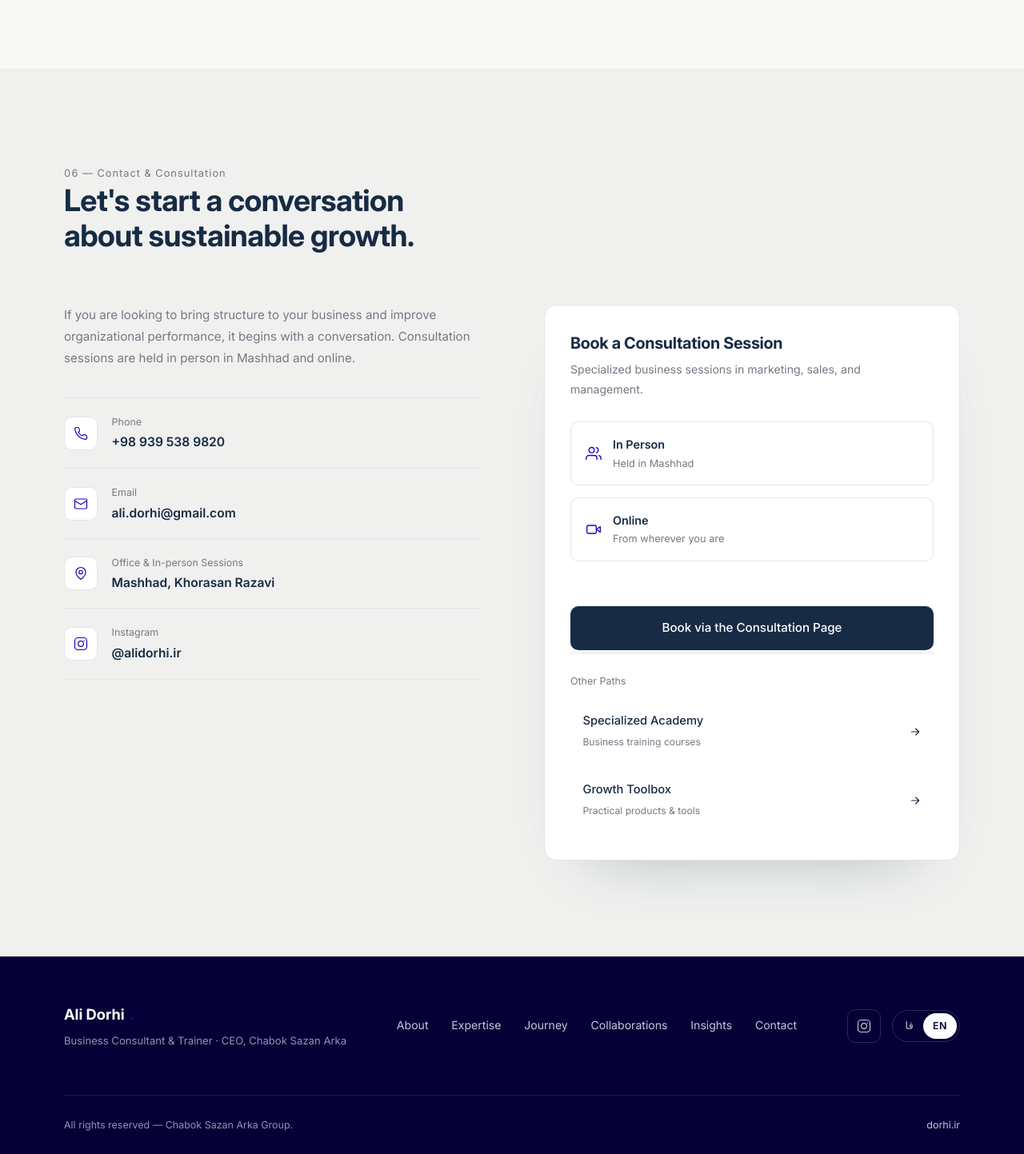
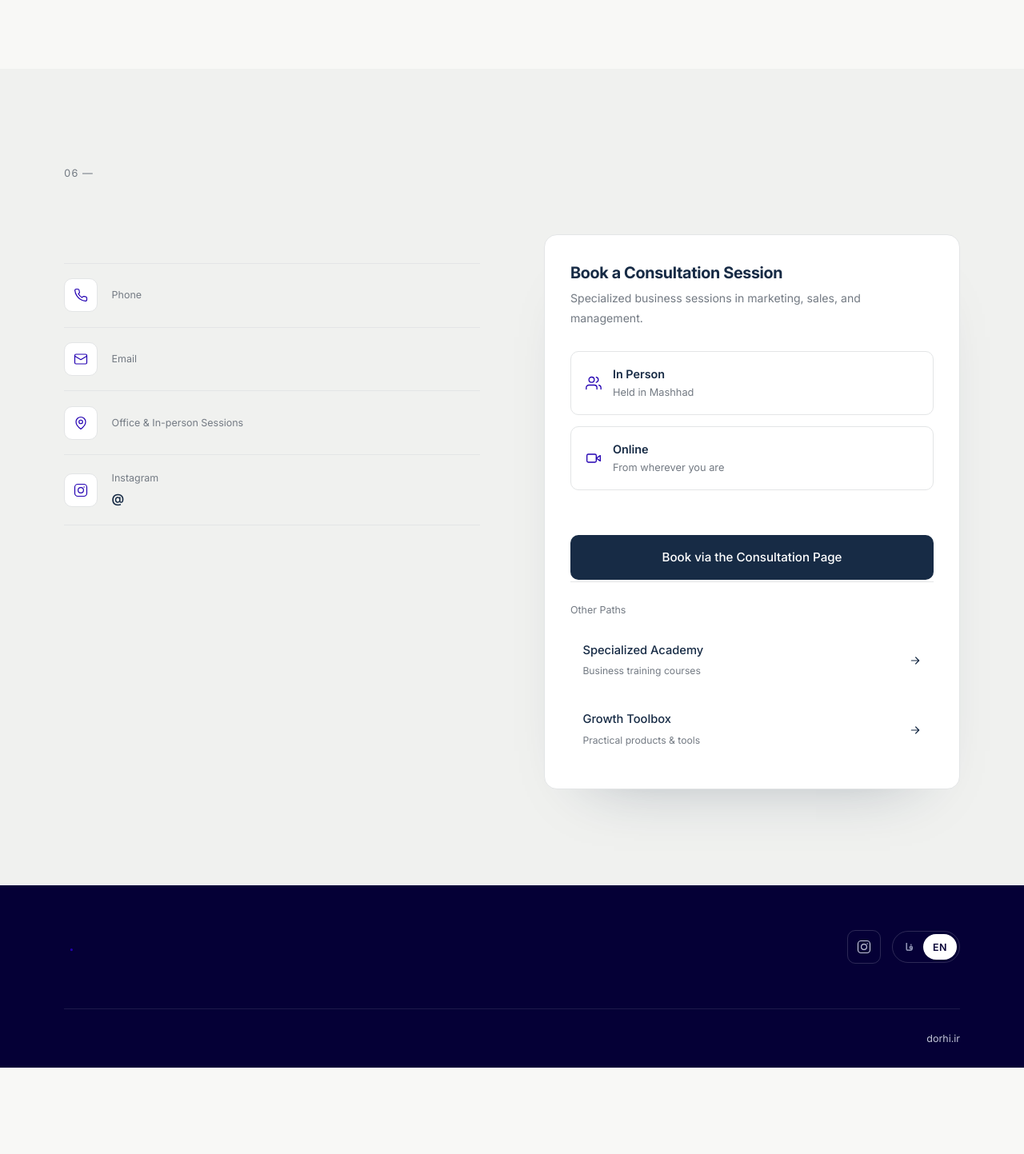
Before and after one commit to SoheilJA/mr-dorhi-resume, a Laravel app: page /en in a window 1280 px wide. Shown: the part 4560-6003 px from the top of the page at 80% size. After the commit the page ends 5895 px from the top, so only its background shows below. Run offline with Laravel 12, Linux system fonts and the light colour scheme; tables that the repository leaves empty hold one stand-in row (values such as "Sample post"); style sheets or scripts are compiled from the project's sources.

Commit message:
افزودن تنظیمات عمومی و منو و فوتر و بخش تماس به پنل و خواندن از دیتابیس

```diff
--- /dev/null
+++ b/lang/en/site.php
@@ -0,0 +1,14 @@
+<?php
+
+
+return [
+    'skip' => 'Skip to main content',
+    'main_nav' => 'Main navigation',
+    'toggle_menu' => 'Toggle menu',
+    'open_menu' => 'Open menu',
+    'close_menu' => 'Close menu',
+    'mobile_menu' => 'Mobile menu',
+    'lang_switch' => 'Select language',
+    'home_aria' => ':name — Home',
+    'instagram' => 'Instagram',
+];
--- a/resources/views/layouts/app.blade.php
+++ b/resources/views/layouts/app.blade.php
@@ -10,10 +10,11 @@
           content="وب‌سایت رسمی علی درحی؛ مشاور و مدرس کسب‌وکار و مدیرعامل شرکت مشاوره سازمانی چابک‌سازان آرکا. ۲۰ سال تجربه اجرایی و عملیاتی در صنعت؛ مشاوره سازمانی، بازاریابی، فروش و مدیریت."/>
     <meta name="robots" content="index, follow"/>
     <meta name="author" content="Ali Dorhi"/>
-    <link rel="canonical" href="{{ route('home', ['locale' => app()->getLocale()]) }}" />
-    <link rel="alternate" hreflang="fa" href="{{ route('home', ['locale' => 'fa']) }}" />
-    <link rel="alternate" hreflang="en" href="{{ route('home', ['locale' => 'en']) }}" />
-    <link rel="alternate" hreflang="x-default" href="{{ route('home', ['locale' => 'en']) }}" />    <meta name="theme-color" content="#F8F8F6"/>
+    <link rel="canonical" href="{{ route('home', ['locale' => app()->getLocale()]) }}"/>
+    <link rel="alternate" hreflang="fa" href="{{ route('home', ['locale' => 'fa']) }}"/>
+    <link rel="alternate" hreflang="en" href="{{ route('home', ['locale' => 'en']) }}"/>
+    <link rel="alternate" hreflang="x-default" href="{{ route('home', ['locale' => 'en']) }}"/>
+    <meta name="theme-color" content="#F8F8F6"/>
 
     <!-- Open Graph -->
     <meta property="og:type" content="website"/>
@@ -187,15 +188,16 @@
 </head>
 
 <body>
-<a class="skip-link" href="#main" data-i18n="a11y.skip">پرش به محتوای اصلی</a>
-
+<a class="skip-link" href="#main">{{ __('site.skip') }}</a>
 <!-- ================= Preloader ================= -->
 <div id="preloader" aria-hidden="true">
-    <div class="preloader-mark"><span data-i18n="preloader.mark">علی درحی</span><i>.</i></div>
+    <div class="preloader-mark">
+        <span>{{ \App\Support\Site::text('general.brand_name') }}</span>
+        <i>.</i></div>
     <div class="preloader-line">
         <div class="preloader-fill"></div>
     </div>
-    <div class="preloader-caption" data-i18n="preloader.caption">dorhi.ir</div>
+    <div class="preloader-caption">dorhi.ir</div>
 </div>
 
 @include('partials.header')
--- a/resources/views/partials/footer.blade.php
+++ b/resources/views/partials/footer.blade.php
@@ -1,32 +1,29 @@
-<!-- ================= Footer ================= -->
+@use('App\Support\Site')
 <footer class="site-footer">
     <div class="container-x">
         <div class="footer-top">
             <div>
                 <a class="brand" href="#hero" style="color:#fff">
-                    <span data-i18n="brand.name">علی درحی</span><span class="brand-dot">.</span>
+                    <span>{{ Site::text('general.brand_name') }}</span><span class="brand-dot">.</span>
                 </a>
-                <p class="footer-brand-role" data-i18n="footer.role">مشاور و مدرس کسب‌وکار · مدیرعامل چابک‌سازان
-                    آرکا</p>
+                <p class="footer-brand-role">{{ Site::text('general.footer_role') }}</p>
             </div>
 
-            <nav class="footer-nav" data-i18n-attr="aria-label:a11y.mainNav" aria-label="ناوبری اصلی">
-                <a href="#about" data-i18n="nav.about">درباره</a>
-                <a href="#expertise" data-i18n="nav.expertise">تخصص‌ها</a>
-                <a href="#journey" data-i18n="nav.journey">مسیر حرفه‌ای</a>
-                <a href="#collaborations" data-i18n="nav.collaborations">همراهان</a>
-                <a href="#insights" data-i18n="nav.insights">دیدگاه‌ها</a>
-                <a href="#contact" data-i18n="nav.contact">تماس</a>
+            <nav class="footer-nav" aria-label="{{ __('site.main_nav') }}">
+                <a href="#about">{{ Site::text('general.nav_about') }}</a>
+                <a href="#expertise">{{ Site::text('general.nav_expertise') }}</a>
+                <a href="#journey">{{ Site::text('general.nav_journey') }}</a>
+                <a href="#collaborations">{{ Site::text('general.nav_collab') }}</a>
+                <a href="#insights">{{ Site::text('general.nav_insights') }}</a>
+                <a href="#contact">{{ Site::text('general.nav_contact') }}</a>
             </nav>
 
             <div class="footer-social">
-                <a class="social-btn" href="https://www.instagram.com/alidorhi.ir" target="_blank" rel="noopener"
-                   data-i18n-attr="aria-label:footer.instagram" aria-label="اینستاگرام">
-                    <svg width="18" height="18" viewBox="0 0 24 24" fill="none" stroke="currentColor"
-                         stroke-width="1.6" stroke-linecap="round" stroke-linejoin="round" aria-hidden="true">
-                        <rect x="2" y="2" width="20" height="20" rx="5"/>
-                        <circle cx="12" cy="12" r="4.5"/>
-                        <circle cx="17.5" cy="6.5" r="1" fill="currentColor" stroke="none"/>
+                <a class="social-btn" href="https://www.instagram.com/{{ Site::get('general.instagram') }}" target="_blank" rel="noopener" aria-label="{{ __('site.instagram') }}">
+                    <svg width="18" height="18" viewBox="0 0 24 24" fill="none" stroke="currentColor" stroke-width="1.6" stroke-linecap="round" stroke-linejoin="round" aria-hidden="true">
+                        <rect x="2" y="2" width="20" height="20" rx="5" />
+                        <circle cx="12" cy="12" r="4.5" />
+                        <circle cx="17.5" cy="6.5" r="1" fill="currentColor" stroke="none" />
                     </svg>
                 </a>
                 <div class="lang-switch lang-switch--footer">
@@ -36,7 +33,7 @@
         </div>
 
         <div class="footer-bottom">
-            <p data-i18n="footer.copyright">کلیه حقوق این وب‌سایت محفوظ و متعلق به مجموعه چابک‌سازان آرکا است.</p>
+            <p>{{ Site::text('general.footer_copyright') }}</p>
             <a class="fb-link" href="https://dorhi.ir/" target="_blank" rel="noopener">dorhi.ir</a>
         </div>
     </div>
--- a/resources/views/partials/header.blade.php
+++ b/resources/views/partials/header.blade.php
@@ -1,29 +1,26 @@
-    <!-- ================= Header ================= -->
+@use('App\Support\Site')
 <header id="site-header">
     <div class="container-x">
         <div class="header-inner">
-                <a class="brand" href="#hero" data-i18n-attr="aria-label:nav.home" aria-label="علی درحی — صفحه نخست">
-                    <span data-i18n="brand.name">علی درحی</span><span class="brand-dot">.</span>
+            <a class="brand" href="#hero" aria-label="{{ __('site.home_aria', ['name' => Site::text('general.brand_name')]) }}">
+                <span>{{ Site::text('general.brand_name') }}</span><span class="brand-dot">.</span>
             </a>
 
-                <nav class="nav-links" data-i18n-attr="aria-label:a11y.mainNav" aria-label="ناوبری اصلی">
-                    <a class="nav-link" href="#about" data-i18n="nav.about">درباره</a>
-                    <a class="nav-link" href="#expertise" data-i18n="nav.expertise">تخصص‌ها</a>
-                    <a class="nav-link" href="#journey" data-i18n="nav.journey">مسیر حرفه‌ای</a>
-                    <a class="nav-link" href="#collaborations" data-i18n="nav.collaborations">همراهان</a>
-                    <a class="nav-link" href="#insights" data-i18n="nav.insights">دیدگاه‌ها</a>
+            <nav class="nav-links" aria-label="{{ __('site.main_nav') }}">
+                <a class="nav-link" href="#about">{{ Site::text('general.nav_about') }}</a>
+                <a class="nav-link" href="#expertise">{{ Site::text('general.nav_expertise') }}</a>
+                <a class="nav-link" href="#journey">{{ Site::text('general.nav_journey') }}</a>
+                <a class="nav-link" href="#collaborations">{{ Site::text('general.nav_collab') }}</a>
+                <a class="nav-link" href="#insights">{{ Site::text('general.nav_insights') }}</a>
             </nav>
 
             <div class="header-actions">
-                    <div class="lang-switch" role="group" data-i18n-attr="aria-label:a11y.langSwitch"
-                        aria-label="انتخاب زبان">
+                <div class="lang-switch" role="group" aria-label="{{ __('site.lang_switch') }}">
                     @include('partials.lang-switch')
                 </div>
-                    <a class="btn btn-primary header-cta" href="https://dorhi.ir/counseling/" target="_blank"
-                        rel="noopener" data-i18n="nav.cta">رزرو مشاوره</a>
-                    <button class="menu-toggle" id="menu-toggle" type="button" aria-expanded="false"
-                        aria-controls="mobile-menu" data-i18n-attr="aria-label:a11y.toggleMenu"
-                        aria-label="باز و بسته کردن منو">
+                <a class="btn btn-primary header-cta" href="{{ Site::get('general.booking_url') }}" target="_blank" rel="noopener">{{ Site::text('general.nav_cta') }}</a>
+                <button class="menu-toggle" id="menu-toggle" type="button" aria-expanded="false" aria-controls="mobile-menu"
+                        aria-label="{{ __('site.toggle_menu') }}" data-label-open="{{ __('site.open_menu') }}" data-label-close="{{ __('site.close_menu') }}">
                     <span class="bar"></span><span class="bar"></span><span class="bar"></span>
                 </button>
             </div>
@@ -31,30 +28,19 @@
     </div>
 </header>
 
-    <!-- Mobile menu -->
-    <div id="mobile-menu" data-i18n-attr="aria-label:a11y.mobileMenu" aria-label="منوی موبایل">
+<div id="mobile-menu" aria-label="{{ __('site.mobile_menu') }}">
     <nav>
-            <a class="mobile-link" href="#about"><span data-i18n="nav.about">درباره</span><span class="m-index"
-                    data-digits="01">۰۱</span></a>
-            <a class="mobile-link" href="#expertise"><span data-i18n="nav.expertise">تخصص‌ها</span><span class="m-index"
-                    data-digits="02">۰۲</span></a>
-            <a class="mobile-link" href="#journey"><span data-i18n="nav.journey">مسیر حرفه‌ای</span><span
-                    class="m-index" data-digits="03">۰۳</span></a>
-            <a class="mobile-link" href="#collaborations"><span data-i18n="nav.collaborations">همراهان</span><span
-                    class="m-index" data-digits="04">۰۴</span></a>
-            <a class="mobile-link" href="#insights"><span data-i18n="nav.insights">دیدگاه‌ها</span><span class="m-index"
-                    data-digits="05">۰۵</span></a>
-            <a class="mobile-link" href="#contact"><span data-i18n="nav.contact">تماس</span><span class="m-index"
-                    data-digits="06">۰۶</span></a>
+        <a class="mobile-link" href="#about"><span>{{ Site::text('general.nav_about') }}</span><span class="m-index">{{ Site::number('01') }}</span></a>
+        <a class="mobile-link" href="#expertise"><span>{{ Site::text('general.nav_expertise') }}</span><span class="m-index">{{ Site::number('02') }}</span></a>
+        <a class="mobile-link" href="#journey"><span>{{ Site::text('general.nav_journey') }}</span><span class="m-index">{{ Site::number('03') }}</span></a>
+        <a class="mobile-link" href="#collaborations"><span>{{ Site::text('general.nav_collab') }}</span><span class="m-index">{{ Site::number('04') }}</span></a>
+        <a class="mobile-link" href="#insights"><span>{{ Site::text('general.nav_insights') }}</span><span class="m-index">{{ Site::number('05') }}</span></a>
+        <a class="mobile-link" href="#contact"><span>{{ Site::text('general.nav_contact') }}</span><span class="m-index">{{ Site::number('06') }}</span></a>
     </nav>
     <div class="mobile-menu-foot">
         <div class="lang-switch">
-                <button class="lang-btn" type="button" data-lang="fa" aria-pressed="true"
-                    data-i18n-attr="aria-label:a11y.langFa" aria-label="فارسی">فا</button>
-                <button class="lang-btn" type="button" data-lang="en" aria-pressed="false"
-                    data-i18n-attr="aria-label:a11y.langEn" aria-label="انگلیسی">EN</button>
+            @include('partials.lang-switch')
         </div>
-            <a class="btn btn-primary" href="https://dorhi.ir/counseling/" target="_blank" rel="noopener"
-                data-i18n="nav.cta">رزرو مشاوره</a>
+        <a class="btn btn-primary" href="{{ Site::get('general.booking_url') }}" target="_blank" rel="noopener">{{ Site::text('general.nav_cta') }}</a>
     </div>
 </div>
--- a/resources/views/sections/contact.blade.php
+++ b/resources/views/sections/contact.blade.php
@@ -1,20 +1,15 @@
+@use('App\Support\Site')
 <!-- ================= 06 · Contact ================= -->
 <section class="section section-alt" id="contact" aria-labelledby="contact-title">
     <div class="container-x">
         <div class="section-head">
-                    <p class="section-index" data-i18n="contact.index">۰۶ — تماس و مشاوره</p>
-                    <h2 class="section-title" id="contact-title" data-i18n="contact.title">برای ساختن مسیر رشد،
-                        گفتگو را آغاز
-                        کنیم.</h2>
+            <p class="section-index">{{ Site::number('06') }} — {{ Site::text('contact.index_label') }}</p>
+            <h2 class="section-title" id="contact-title">{{ Site::text('contact.title') }}</h2>
         </div>
 
         <div class="contact-grid">
             <div class="contact-info">
-                        <p class="section-sub" style="margin-top:0" data-i18n="contact.desc">اگر به دنبال
-                            ساختارمند کردن کسب‌وکار و
-                            بهبود عملکرد سازمان هستید، از یک گفتگو آغاز کنید. جلسات مشاوره به‌صورت حضوری در مشهد و
-                            آنلاین برگزار
-                            می‌شود.</p>
+                <p class="section-sub" style="margin-top:0">{{ Site::text('contact.desc') }}</p>
 
                 <div class="contact-rows">
                     <div class="info-row">
@@ -23,13 +18,14 @@
                                          stroke="currentColor" stroke-width="1.6" stroke-linecap="round"
                                          stroke-linejoin="round">
                                         <path
-                                            d="M22 16.9v3a2 2 0 0 1-2.2 2 19.8 19.8 0 0 1-8.6-3 19.5 19.5 0 0 1-6-6 19.8 19.8 0 0 1-3-8.7A2 2 0 0 1 4.1 2h3a2 2 0 0 1 2 1.7c.1 1 .4 2 .7 2.8a2 2 0 0 1-.5 2.1L8 10a16 16 0 0 0 6 6l1.4-1.3a2 2 0 0 1 2.1-.5c.9.3 1.9.6 2.8.7a2 2 0 0 1 1.7 2z" />
+                                            d="M22 16.9v3a2 2 0 0 1-2.2 2 19.8 19.8 0 0 1-8.6-3 19.5 19.5 0 0 1-6-6 19.8 19.8 0 0 1-3-8.7A2 2 0 0 1 4.1 2h3a2 2 0 0 1 2 1.7c.1 1 .4 2 .7 2.8a2 2 0 0 1-.5 2.1L8 10a16 16 0 0 0 6 6l1.4-1.3a2 2 0 0 1 2.1-.5c.9.3 1.9.6 2.8.7a2 2 0 0 1 1.7 2z"/>
                                     </svg>
                                 </span>
                         <div>
                             <p class="info-label" data-i18n="contact.phoneLabel">تلفن</p>
-                                    <a class="info-value" href="tel:+989395389820" dir="ltr">+98 939 538
-                                        9820</a>
+                            <a class="info-value"
+                               href="tel:{{ preg_replace('/[^0-9+]/', '', Site::get('general.phone')) }}"
+                               dir="ltr">{{ Site::get('general.phone') }}</a>
                         </div>
                     </div>
 
@@ -38,13 +34,14 @@
                                     <svg width="18" height="18" viewBox="0 0 24 24" fill="none"
                                          stroke="currentColor" stroke-width="1.6" stroke-linecap="round"
                                          stroke-linejoin="round">
-                                        <rect x="2" y="4" width="20" height="16" rx="2" />
-                                        <path d="m22 7-10 6L2 7" />
+                                        <rect x="2" y="4" width="20" height="16" rx="2"/>
+                                        <path d="m22 7-10 6L2 7"/>
                                     </svg>
                                 </span>
                         <div>
                             <p class="info-label" data-i18n="contact.emailLabel">ایمیل</p>
-                                    <a class="info-value" href="mailto:ali.dorhi@gmail.com">ali.dorhi@gmail.com</a>
+                            <a class="info-value"
+                               href="mailto:{{ Site::get('general.email') }}">{{ Site::get('general.email') }}</a>
                         </div>
                     </div>
 
@@ -53,14 +50,13 @@
                                     <svg width="18" height="18" viewBox="0 0 24 24" fill="none"
                                          stroke="currentColor" stroke-width="1.6" stroke-linecap="round"
                                          stroke-linejoin="round">
-                                        <path d="M20 10c0 6-8 12-8 12s-8-6-8-12a8 8 0 0 1 16 0z" />
-                                        <circle cx="12" cy="10" r="3" />
+                                        <path d="M20 10c0 6-8 12-8 12s-8-6-8-12a8 8 0 0 1 16 0z"/>
+                                        <circle cx="12" cy="10" r="3"/>
                                     </svg>
                                 </span>
                         <div>
                             <p class="info-label" data-i18n="contact.locLabel">دفتر و جلسات حضوری</p>
-                                    <p class="info-value fa-inline" data-i18n="contact.locValue">مشهد، خراسان رضوی
-                                    </p>
+                            <p class="info-value fa-inline">{{ Site::text('contact.loc_value') }}</p>
                         </div>
                     </div>
 
@@ -69,16 +65,16 @@
                                     <svg width="18" height="18" viewBox="0 0 24 24" fill="none"
                                          stroke="currentColor" stroke-width="1.6" stroke-linecap="round"
                                          stroke-linejoin="round">
-                                        <rect x="2" y="2" width="20" height="20" rx="5" />
-                                        <circle cx="12" cy="12" r="4.5" />
+                                        <rect x="2" y="2" width="20" height="20" rx="5"/>
+                                        <circle cx="12" cy="12" r="4.5"/>
                                         <circle cx="17.5" cy="6.5" r="1" fill="currentColor"
-                                            stroke="none" />
+                                                stroke="none"/>
                                     </svg>
                                 </span>
                         <div>
                             <p class="info-label" data-i18n="contact.igLabel">اینستاگرام</p>
-                                    <a class="info-value" href="https://www.instagram.com/alidorhi.ir" target="_blank"
-                                        rel="noopener" dir="ltr">@@alidorhi.ir</a>
+                            <a class="info-value" href="https://www.instagram.com/{{ Site::get('general.instagram') }}"
+                               target="_blank" rel="noopener" dir="ltr">&#64;{{ Site::get('general.instagram') }}</a>
                         </div>
                     </div>
                 </div>
@@ -94,9 +90,9 @@
                         <svg width="20" height="20" viewBox="0 0 24 24" fill="none"
                              stroke="currentColor" stroke-width="1.6" stroke-linecap="round"
                              stroke-linejoin="round" aria-hidden="true">
-                                    <path d="M17 21v-2a4 4 0 0 0-4-4H5a4 4 0 0 0-4 4v2" />
-                                    <circle cx="9" cy="7" r="4" />
-                                    <path d="M23 21v-2a4 4 0 0 0-3-3.87M16 3.13a4 4 0 0 1 0 7.75" />
+                            <path d="M17 21v-2a4 4 0 0 0-4-4H5a4 4 0 0 0-4 4v2"/>
+                            <circle cx="9" cy="7" r="4"/>
+                            <path d="M23 21v-2a4 4 0 0 0-3-3.87M16 3.13a4 4 0 0 1 0 7.75"/>
                         </svg>
                         <div>
                             <p class="s-title" data-i18n="contact.inPersonTitle">جلسه حضوری</p>
@@ -107,8 +103,8 @@
                         <svg width="20" height="20" viewBox="0 0 24 24" fill="none"
                              stroke="currentColor" stroke-width="1.6" stroke-linecap="round"
                              stroke-linejoin="round" aria-hidden="true">
-                                    <path d="m22 8-6 4 6 4V8z" />
-                                    <rect x="2" y="6" width="14" height="12" rx="2" />
+                            <path d="m22 8-6 4 6 4V8z"/>
+                            <rect x="2" y="6" width="14" height="12" rx="2"/>
                         </svg>
                         <div>
                             <p class="s-title" data-i18n="contact.onlineTitle">جلسه آنلاین</p>
@@ -125,23 +121,23 @@
                     <div class="path-list">
                         <a class="path-link" href="https://dorhi.ir/specialized_academy/" target="_blank"
                            rel="noopener">
-                                    <span><span data-i18n="contact.academyTitle">آکادمی تخصصی</span><br /><span
+                                    <span><span data-i18n="contact.academyTitle">آکادمی تخصصی</span><br/><span
                                             class="pl-sub" data-i18n="contact.academySub">دوره‌های آموزشی
                                             کسب‌وکار</span></span>
                             <svg class="flip-rtl" width="16" height="16" viewBox="0 0 24 24"
                                  fill="none" stroke="currentColor" stroke-width="1.8"
                                  stroke-linecap="round" stroke-linejoin="round" aria-hidden="true">
-                                        <path d="M5 12h14M13 6l6 6-6 6" />
+                                <path d="M5 12h14M13 6l6 6-6 6"/>
                             </svg>
                         </a>
                         <a class="path-link" href="https://dorhi.ir/shop/" target="_blank" rel="noopener">
-                                    <span><span data-i18n="contact.toolboxTitle">جعبه ابزار رشد</span><br /><span
+                                    <span><span data-i18n="contact.toolboxTitle">جعبه ابزار رشد</span><br/><span
                                             class="pl-sub" data-i18n="contact.toolboxSub">محصولات و ابزارهای
                                             عملی</span></span>
                             <svg class="flip-rtl" width="16" height="16" viewBox="0 0 24 24"
                                  fill="none" stroke="currentColor" stroke-width="1.8"
                                  stroke-linecap="round" stroke-linejoin="round" aria-hidden="true">
-                                        <path d="M5 12h14M13 6l6 6-6 6" />
+                                <path d="M5 12h14M13 6l6 6-6 6"/>
                             </svg>
                         </a>
                     </div>
--- a/resources/views/sections/hero.blade.php
+++ b/resources/views/sections/hero.blade.php
@@ -20,7 +20,7 @@
                 <p class="hero-desc">{{ Site::text('hero.desc') }}</p>
 
                 <div class="hero-actions">
-                    <a class="btn btn-primary" href="https://dorhi.ir/counseling/" target="_blank"
+                    <a class="btn btn-primary" href=" {{ Site::get("general.booking_url") }} " target="_blank"
                        rel="noopener">{{ Site::text('hero.cta_primary') }}</a>
                     <a class="link-arrow" href="#journey">
                         <span>{{ Site::text('hero.cta_secondary') }}</span>
```
Also changed, not shown: app/Filament/Content/ContactTab.php (added, +26 -0 lines), app/Filament/Content/GeneralTab.php (added, +52 -0 lines), app/Filament/Pages/ManageContent.php (+6 -1 lines), database/seeders/SiteContentSeeder.php (+40 -0 lines), lang/fa/site.php (added, +13 -0 lines). Lines whose indentation alone changed are shown as unchanged.
